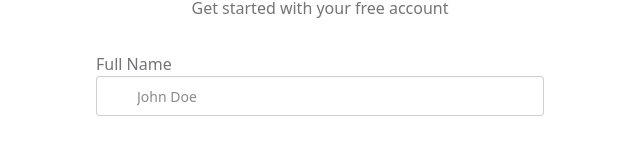
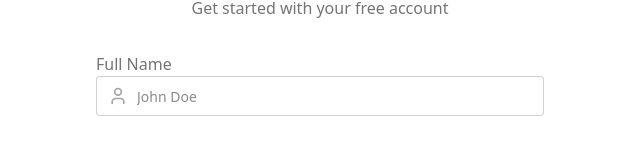
Before and after one commit to MatthewLacsa/realtime-chat, a React (Vite) app in the folder frontend/: page /signup in a window 1280 px wide. Shown: the part 420-574 px from the top of the page, without its empty margins (0-640 px from the left). Built offline with nearby package versions, Linux system fonts and the light colour scheme; no server answers.

Commit message:
was able to figure out the problem with the User not appearing, made z-index bigger

```diff
--- a/frontend/src/pages/SignUpPage.jsx
+++ b/frontend/src/pages/SignUpPage.jsx
@@ -1,6 +1,6 @@
 import {React, useState} from 'react'
 import { useAuthStore } from '../store/useAuthStore';
-import {MessageSquare, User} from "lucide-react"
+import {MessageSquare, User} from "lucide-react";
 const SignUpPage = () => {
   const [showPassword, setShowPassword] = useState(false);
   const [formData, setFormData] = useState({
@@ -38,8 +38,8 @@
                 <span className="label-text font-medium">Full Name</span>
               </label>
               <div className="relative">
-                <div className="absolute inset-y-0 left-0 pl-3 flex items-center pointer-events-none">
-                  <User className="size-5 text-base-content/40"/>
+                 <div className="absolute inset-y-0 left-0 pl-3 flex items-center pointer-events-none z-10">
+                  <User className="size-5 text-base-content/40" />
                 </div>
                 <input
                   type="text"
```
